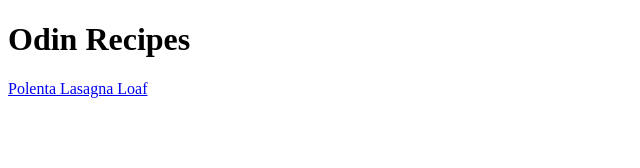
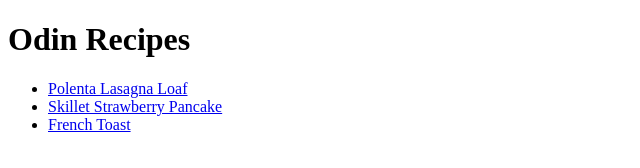
Before and after one commit to MattMoody198256/odin-recipes, a plain HTML site: page index.html in a window 1280 px wide. Shown: the whole page, without its empty margins (0-640 px from the left). Drawn offline with Linux system fonts and the light colour scheme.

Commit message:
Add more recipes.  Show recipes as list

```diff
--- a/index.html
+++ b/index.html
@@ -7,6 +7,10 @@
     </head>
     <body>
         <h1>Odin Recipes</h1>
-        <a href="./recipes/PolentaLasagnaLoaf.html">Polenta Lasagna Loaf</a>
+        <ul>
+            <li><a href="./recipes/PolentaLasagnaLoaf.html">Polenta Lasagna Loaf</a></li>
+            <li><a href="./recipes/SkilletStrawberryPancake.html">Skillet Strawberry Pancake</a></li>
+            <li><a href="./recipes/FrenchToast.html">French Toast</a></li>
+        </ul>
     </body>
 </html>
```
